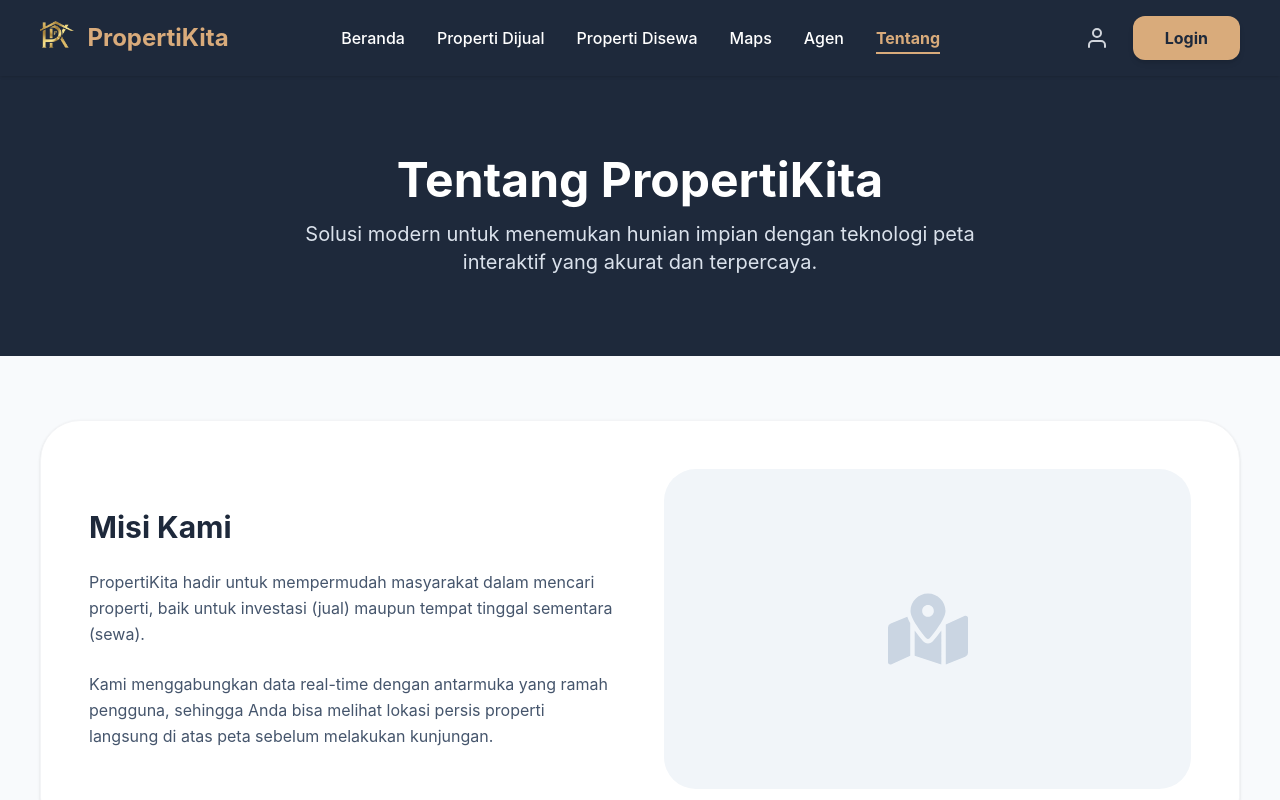
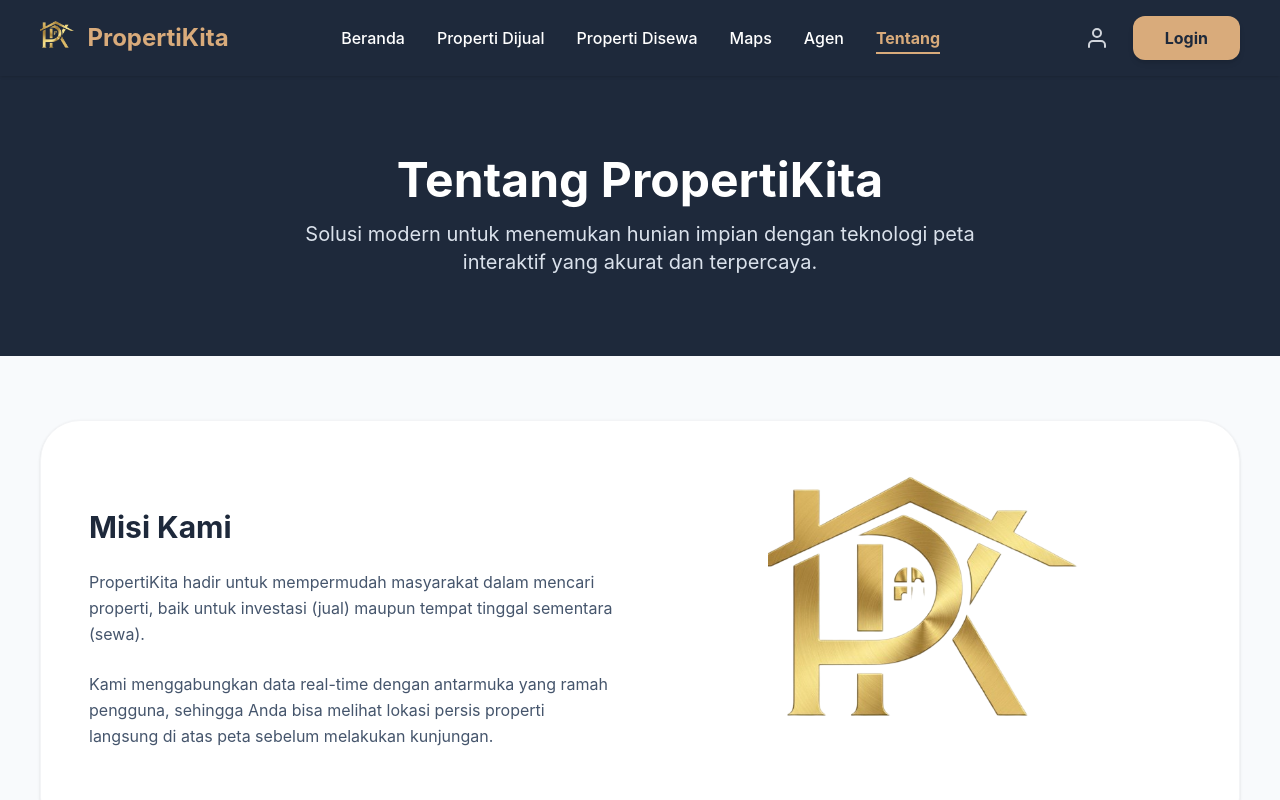
Before and after one commit to Dwi-Ramadhan15/PropertiKita, a React (Vite) app in the folder frontend/: page /tentang in a window 1280 px wide. Shown: the top 800 px of the page. Built offline with nearby package versions, Linux system fonts and the light colour scheme; no server answers.

Commit message:
tampilan tentang

```diff
--- a/frontend/src/components/HeroCarousel.jsx
+++ b/frontend/src/components/HeroCarousel.jsx
@@ -54,7 +54,7 @@
           />
 
           {/* overlay */}
-          <div className="absolute inset-0 bg-blue-900/60"></div>
+          <div className="absolute inset-0"></div>
           <div className="absolute inset-0 bg-gradient-to-b from-transparent to-black/50"></div>
 
           {/* text */}
@@ -83,14 +83,14 @@
         <>
           <button
             onClick={prevSlide}
-            className="absolute left-6 top-1/2 -translate-y-1/2 bg-white/20 p-3 rounded-full opacity-0 group-hover:opacity-100"
+            className="absolute left-6 top-1/2 -translate-y-1/2 bg-white p-3 rounded-full opacity-0 group-hover:opacity-100"
           >
             <FiChevronLeft size={30} />
           </button>
 
           <button
             onClick={nextSlide}
-            className="absolute right-6 top-1/2 -translate-y-1/2 bg-white/20 p-3 rounded-full opacity-0 group-hover:opacity-100"
+            className="absolute right-6 top-1/2 -translate-y-1/2 bg-white p-3 rounded-full opacity-0 group-hover:opacity-100"
           >
             <FiChevronRight size={30} />
           </button>
--- a/frontend/src/pages/Tentang.jsx
+++ b/frontend/src/pages/Tentang.jsx
@@ -1,5 +1,6 @@
 import React from 'react';
 import { FaMapMarkedAlt, FaUserShield, FaUserTie } from 'react-icons/fa';
+import logo from '../assets/logo.png';
 
 export default function Tentang() {
   return (
@@ -27,9 +28,12 @@
             </p>
           </div>
           <div className="flex-1 w-full">
-             <div className="bg-slate-100 h-64 md:h-80 rounded-[2rem] flex items-center justify-center">
-                {/* Placeholder untuk gambar gedung/kantor */}
-                <FaMapMarkedAlt size={80} className="text-slate-300" />
+             <div className="h-64 md:h-80 rounded-[2rem] flex items-center justify-center">
+                <img
+                src={logo}
+                alt="PropertiKita Logo"
+                className="h-8 lg:h-90 w-auto object-contain"
+                />
              </div>
           </div>
         </div>
```
